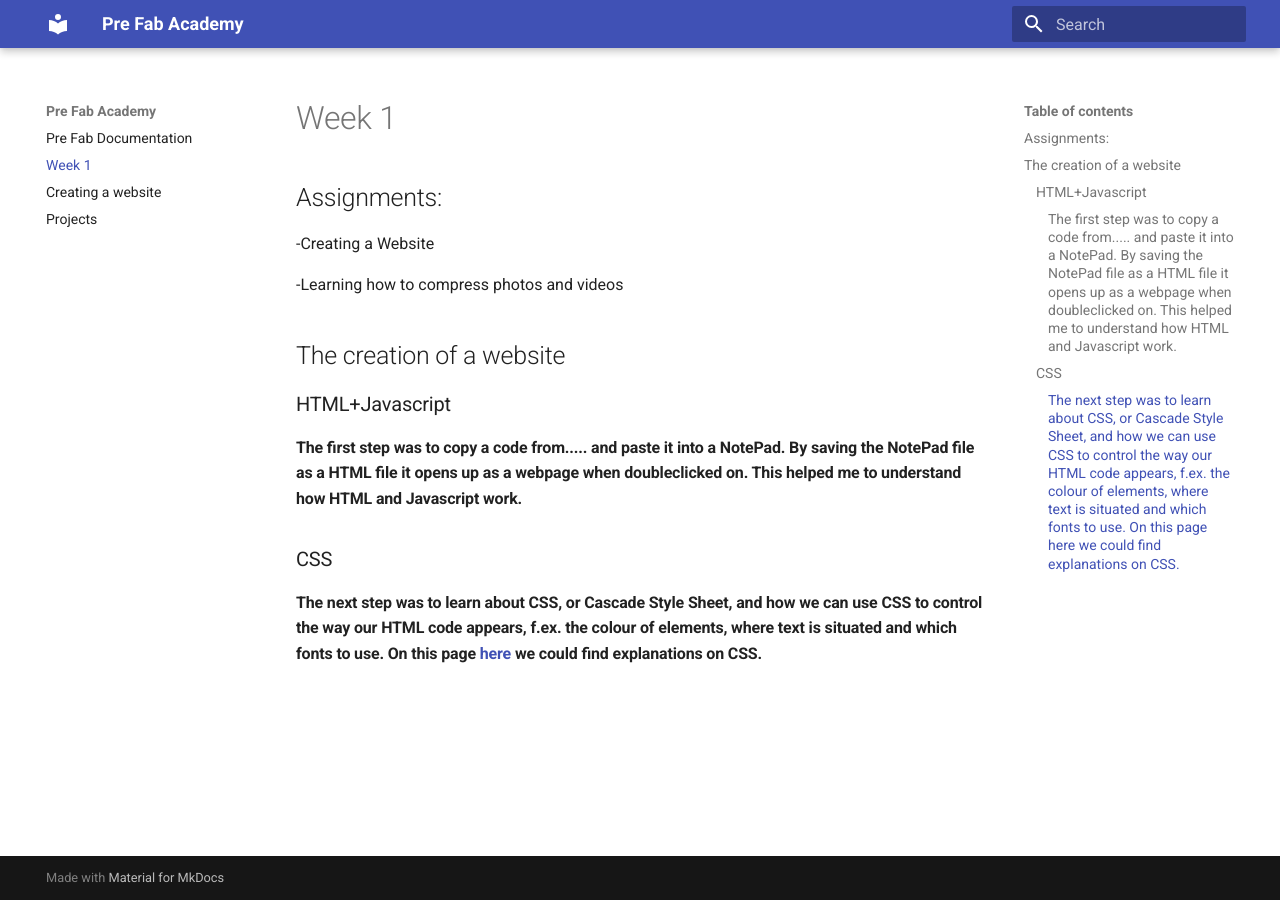
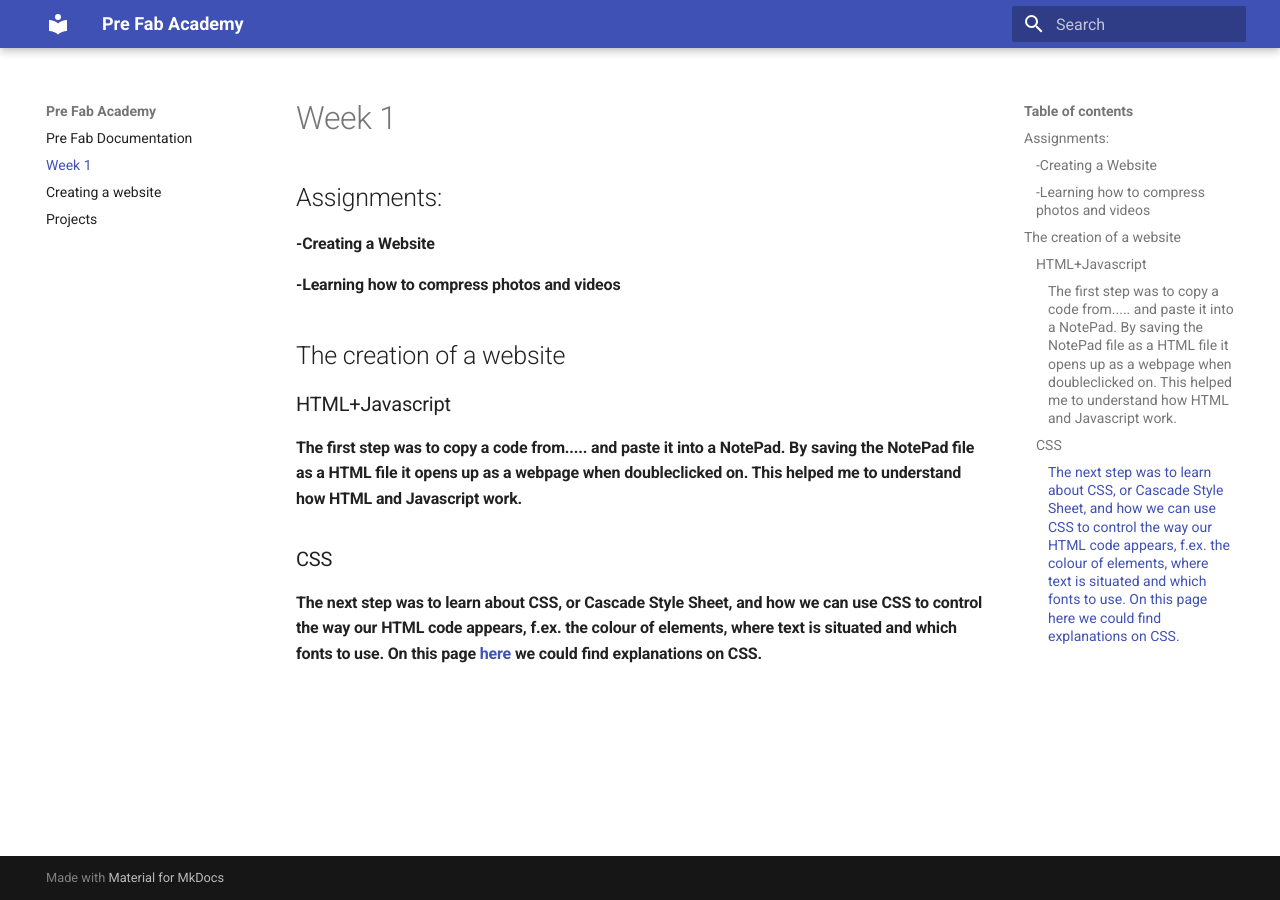
Before and after one commit to OlofH2/Before-Fab-Academy, an MkDocs documentation site: the page built from docs/Website.md, in a window 1280 px wide. Built offline with MkDocs 1.6.1 and Material for MkDocs 9.7.7, drawn with Linux system fonts in a browser that asks for light colours.

Commit message:
Fjórar####

```diff
--- a/docs/Website.md
+++ b/docs/Website.md
@@ -2,9 +2,9 @@
 
 ##Assignments:
 
--Creating a Website
+####-Creating a Website
 
--Learning how to compress photos and videos
+####-Learning how to compress photos and videos
 
 ##The creation of a website
 
```
